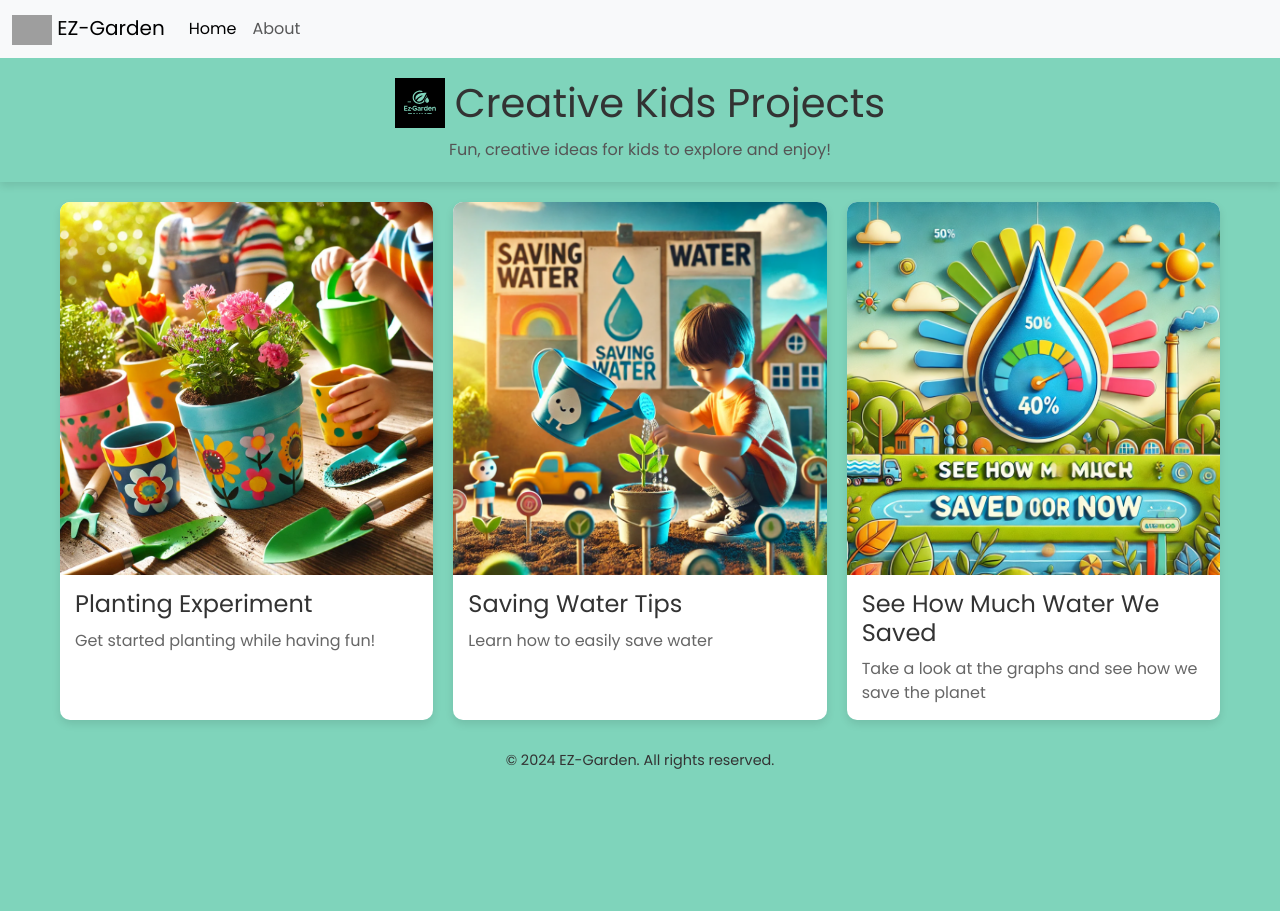
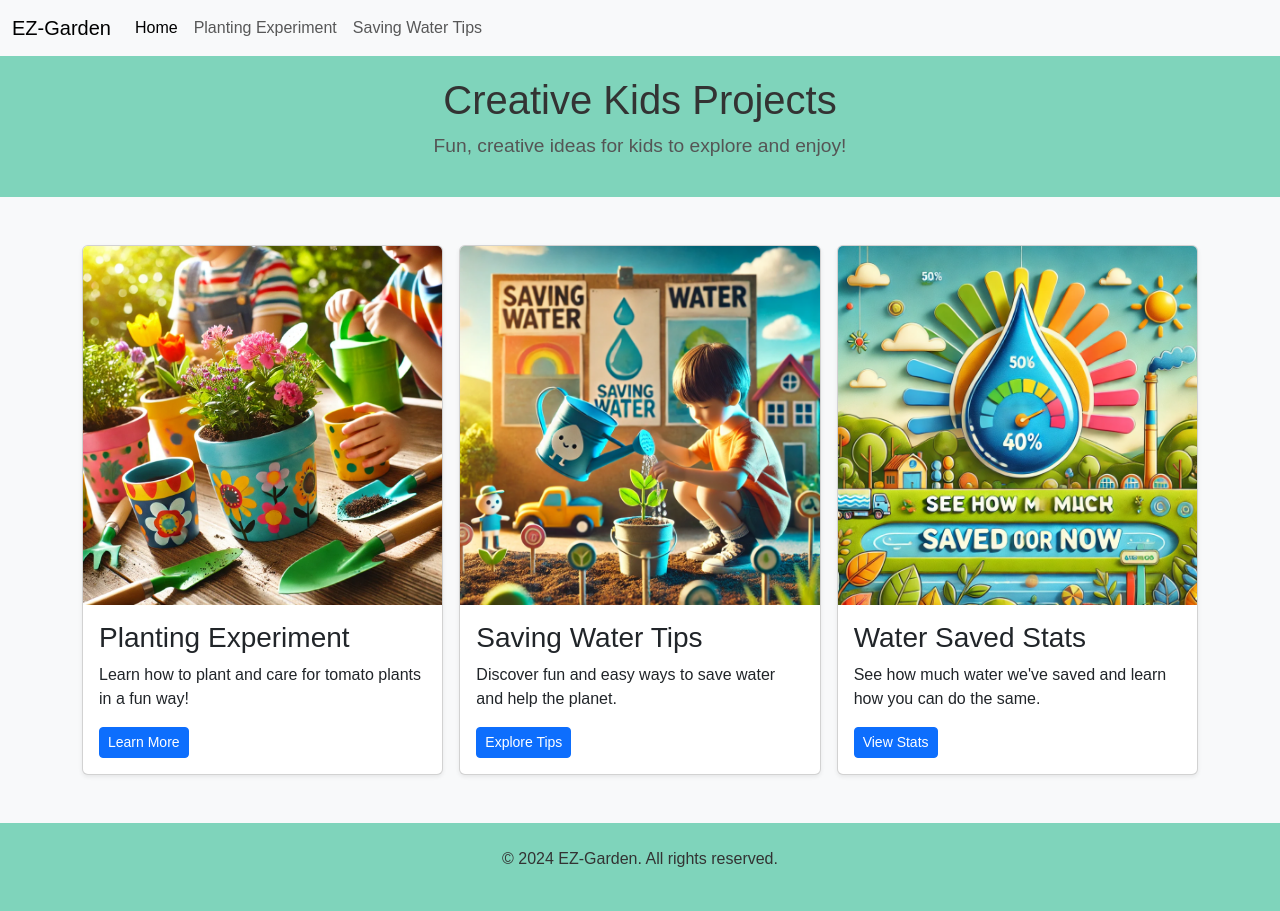
Before and after one commit to nevoitzhak1/EZ-Garden, a Flask app: page /data_for_kids in a window 1280 px wide. Before the commit the page ends 769 px from the top, so only its background shows below. Run offline with Flask 3, Linux system fonts and the light colour scheme; grey boxes are pictures that could not be loaded.

Commit message:
Update data_for_kids.html

```diff
--- a/templates/data_for_kids.html
+++ b/templates/data_for_kids.html
@@ -4,187 +4,120 @@
 <head>
     <meta charset="UTF-8">
     <meta name="viewport" content="width=device-width, initial-scale=1.0">
-    <title></title>
-    <link href="https://fonts.googleapis.com/css2?family=Poppins:wght@300;400;600&display=swap" rel="stylesheet">
-    <link href="https://cdn.jsdelivr.net/npm/bootstrap@5.3.0-alpha2/dist/css/bootstrap.min.css" rel="stylesheet"
-    integrity="sha384-aFq/bzH65dt+w6FI2ooMVUpc+21e0SRygnTpmBvdBgSdnuTN7QbdgL+OapgHtvPp" crossorigin="anonymous">
+    <title>Data for Kids</title>
+    <link href="https://cdn.jsdelivr.net/npm/bootstrap@5.3.0/dist/css/bootstrap.min.css" rel="stylesheet">
     <style>
         body {
             font-family: 'Poppins', sans-serif;
-            margin: 0;
-            padding: 0;
             background-color: #7fd4bb;
             color: #333;
         }
 
+        .card:hover {
+            transform: scale(1.05);
+            box-shadow: 0 8px 16px rgba(0, 0, 0, 0.2);
+            transition: transform 0.3s ease, box-shadow 0.3s ease;
+        }
+
         header {
+            text-align: center;
+            padding: 20px 0;
             background-color: #7fd4bb;
-            padding: 20px 0;
-            text-align: center;
-            box-shadow: 0 4px 8px rgba(0, 0, 0, 0.1);
         }
-        .header-content {
-            display: flex; /* Enable flexbox for horizontal alignment */
-            justify-content: center; /* Center the content horizontally */
-            align-items: center; /* Align items vertically */
-            gap: 10px; /* Add spacing between the logo and the header */
-}
-
-.logo {
-    height: 50px; /* Ensure the logo size is consistent */
-}
 
         header h1 {
-            margin: 0;
             font-size: 2.5rem;
             color: #333;
         }
 
         header p {
-            margin: 10px 0 0;
-            font-size: 1rem;
+            font-size: 1.2rem;
             color: #555;
-        }
-
-        .container {
-            max-width: 1200px;
-            margin: 20px auto;
-            padding: 0 20px;
-        }
-
-        .project-grid {
-            display: grid;
-            grid-template-columns: repeat(auto-fit, minmax(300px, 1fr));
-            gap: 20px;
-        }
-
-        .project-card {
-            background: white;
-            border-radius: 10px;
-            overflow: hidden;
-            box-shadow: 0 4px 8px rgba(0, 0, 0, 0.1);
-            transition: transform 0.3s ease, box-shadow 0.3s ease;
-        }
-
-        .project-card:hover {
-            transform: translateY(-5px);
-            box-shadow: 0 6px 12px rgba(0, 0, 0, 0.2);
-        }
-
-        .project-card img {
-            width: 100%;
-            height: auto;
-            object-fit: cover;
-        }
-
-        .project-card .content {
-            padding: 15px;
-        }
-
-        .project-card h3 {
-            margin: 0 0 10px;
-            font-size: 1.5rem;
-            color: #333;
-        }
-
-        .project-card p {
-            margin: 0;
-            font-size: 1rem;
-            color: #666;
-        }
-        .project-card a {
-    display: block; /* Makes the link cover the entire card */
-    text-decoration: none; /* Removes underline from links */
-    color: inherit; /* Ensures the text color doesn't change */
-}
-
-.project-card a:hover {
-    text-decoration: none;
-    color: #007bff; /* Optional: Add a hover effect for links */
-}
-
-        footer {
-            text-align: center;
-            padding: 10px 0;
-            background-color: #7fd4bb;
-            color: #333;
-        }
-
-        footer p {
-            margin: 0;
-            font-size: 0.9rem;
         }
     </style>
 </head>
 
 <body>
-    <nav class="navbar navbar-expand-lg bg-body-tertiary">
+    <!-- Navbar -->
+    <nav class="navbar navbar-expand-lg navbar-light bg-light">
         <div class="container-fluid">
-            <a class="navbar-brand" href="#">
-                <img src="box-seam.svg" alt="" height="30"> EZ-Garden
-            </a>
-            <button class="navbar-toggler" type="button" data-bs-toggle="collapse" data-bs-target="#navbarSupportedContent"
-                aria-controls="navbarSupportedContent" aria-expanded="false" aria-label="Toggle navigation">
+            <a class="navbar-brand" href="/">EZ-Garden</a>
+            <button class="navbar-toggler" type="button" data-bs-toggle="collapse" data-bs-target="#navbarNav" aria-controls="navbarNav" aria-expanded="false" aria-label="Toggle navigation">
                 <span class="navbar-toggler-icon"></span>
             </button>
-            <div class="collapse navbar-collapse" id="navbarSupportedContent">
-                <ul class="navbar-nav me-auto mb-2 mb-lg-0">
+            <div class="collapse navbar-collapse" id="navbarNav">
+                <ul class="navbar-nav">
                     <li class="nav-item">
-                        <a class="nav-link active" aria-current="page" href="#">Home</a>
+                        <a class="nav-link active" href="/">Home</a>
                     </li>
                     <li class="nav-item">
-                        <a class="nav-link" href="#">About</a>
+                        <a class="nav-link" href="/planting_experiment">Planting Experiment</a>
+                    </li>
+                    <li class="nav-item">
+                        <a class="nav-link" href="/saving_water_tips">Saving Water Tips</a>
                     </li>
                 </ul>
             </div>
         </div>
     </nav>
+
+    <!-- Header -->
     <header>
-        <div class="header-content">
-            <img src="/static/logo.svg" height="50" alt="Logo" class="logo">
-            <h1>Creative Kids Projects </h1>
-        </div>
+        <h1>Creative Kids Projects</h1>
         <p>Fun, creative ideas for kids to explore and enjoy!</p>
     </header>
 
-    <div class="container">
-        <div class="project-grid">
-            <div class="project-card">
-                <a href="planting_experiment.html">
-                    <img src="/static/kids_planting.jpg" alt="Planting Experiment" width="200" height="100">
-                    <div class="content">
-                        <h3>Planting Experiment</h3>
-                        <p>Get started planting while having fun!</p>
+    <!-- Main Content -->
+    <main>
+        <div class="album py-5 bg-body-tertiary">
+            <div class="container">
+                <div class="row row-cols-1 row-cols-sm-2 row-cols-md-3 g-3">
+                    <!-- Card 1 -->
+                    <div class="col">
+                        <div class="card shadow-sm">
+                            <img src="/static/kids_planting.jpg" class="card-img-top" alt="Planting Experiment">
+                            <div class="card-body">
+                                <h3>Planting Experiment</h3>
+                                <p>Learn how to plant and care for tomato plants in a fun way!</p>
+                                <a href="/planting_experiment" class="btn btn-primary btn-sm">Learn More</a>
+                            </div>
+                        </div>
                     </div>
-                </a>
-            </div>
-            <div class="project-card">
-                <a href="saving_water_tips.html">
-                    <img src="/static/kids_saving_water.png" alt="Saving Water Tips" width="300" height="200">
-                    <div class="content">
-                        <h3>Saving Water Tips</h3>
-                        <p>Learn how to easily save water</p>
+
+                    <!-- Card 2 -->
+                    <div class="col">
+                        <div class="card shadow-sm">
+                            <img src="/static/kids_saving_water.png" class="card-img-top" alt="Saving Water Tips">
+                            <div class="card-body">
+                                <h3>Saving Water Tips</h3>
+                                <p>Discover fun and easy ways to save water and help the planet.</p>
+                                <a href="/saving_water_tips" class="btn btn-primary btn-sm">Explore Tips</a>
+                            </div>
+                        </div>
                     </div>
-                </a>
-            </div>
-            <div class="project-card">
-                <a href="water-saved-stats.html">
-                    <img src="/static/see_how_much_water_we_saved.png" alt="Water Saved Statistics">
-                    <div class="content">
-                        <h3>See How Much Water We Saved</h3>
-                        <p>Take a look at the graphs and see how we save the planet</p>
+
+                    <!-- Card 3 -->
+                    <div class="col">
+                        <div class="card shadow-sm">
+                            <img src="/static/see_how_much_water_we_saved.png" class="card-img-top" alt="Water Saved Stats">
+                            <div class="card-body">
+                                <h3>Water Saved Stats</h3>
+                                <p>See how much water we've saved and learn how you can do the same.</p>
+                                <a href="/graphs_select_date" class="btn btn-primary btn-sm">View Stats</a>
+                            </div>
+                        </div>
                     </div>
-                </a>
+                </div>
             </div>
         </div>
-    </div>
+    </main>
 
-    <footer>
+    <!-- Footer -->
+    <footer class="text-center py-4">
         <p>© 2024 EZ-Garden. All rights reserved.</p>
     </footer>
 
-    <script src="https://cdn.jsdelivr.net/npm/bootstrap@5.3.3/dist/js/bootstrap.bundle.min.js"
-    integrity="sha384-YvpcrYf0tY3lHB60NNkmXc5s9fDVZLESaAA55NDzOxhy9GkcIdslK1eN7N6jIeHz" crossorigin="anonymous"></script>
+    <script src="https://cdn.jsdelivr.net/npm/bootstrap@5.3.0/dist/js/bootstrap.bundle.min.js"></script>
 </body>
 
 </html>
```
